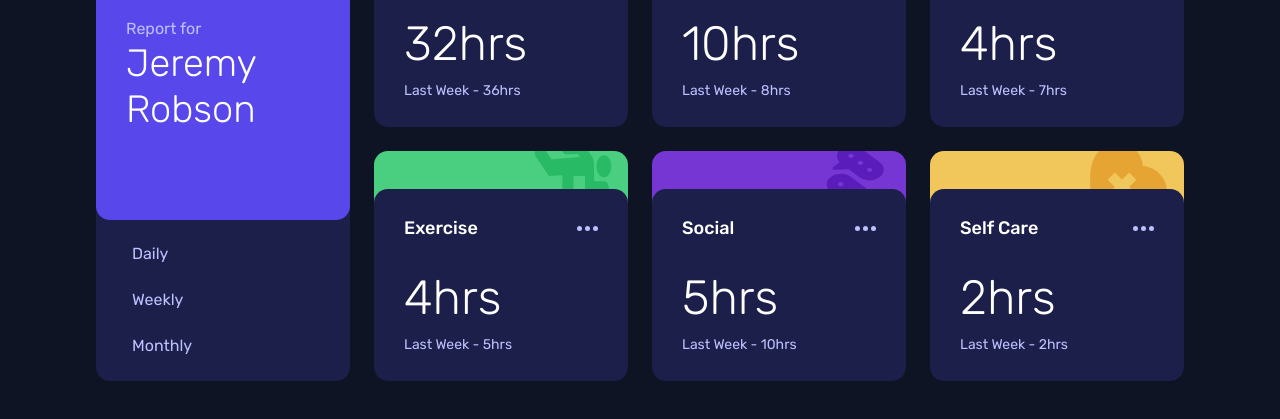
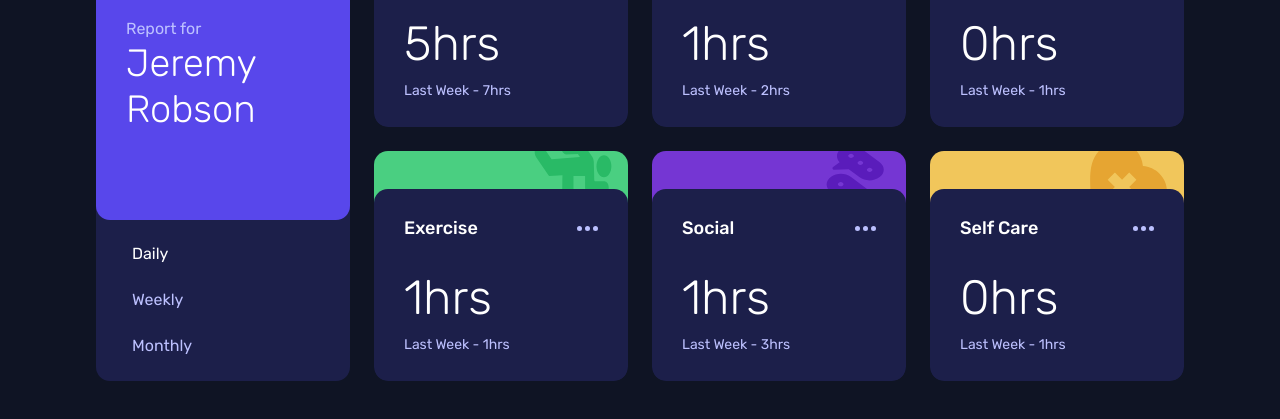
Before and after one commit to robinjmm/time-tracking-dashboard, a website built with Vite: page index.html in a window 1280 px wide. Both pictures are taken after a click on the button "Daily". Shown: the part 215-634 px from the top of the page. Built offline with nearby package versions, Linux system fonts and the light colour scheme.

Commit message:
Allow user to update hours based on frequency selected

```diff
--- a/index.html
+++ b/index.html
@@ -43,9 +43,9 @@
 
 			<div class="profile-card__body">
 				<div class="profile-card__list">
-					<button class="button">Daily</button>
-					<button class="button">Weekly</button>
-					<button class="button">Monthly</button>
+					<button class="button js-button-daily">Daily</button>
+					<button class="button js-button-weekly active">Weekly</button>
+					<button class="button js-button-monthly">Monthly</button>
 				</div>
 			</div>
 		</article>
@@ -57,13 +57,13 @@
 
 			<div class="activity-card__body">
 				<div class="activity-card__header">
-					<p class="activity-card__title">Work</p>
+					<p class="activity-card__title js-title">Work</p>
 					<img class="activity-card__ellipsis" src="/images/icon-ellipsis.svg" alt="">
 				</div>
 
 				<div class="activity-card__stats">
-					<p class="activity-card__hours">32hrs</p>
-					<p class="activity-card__previous">Last Week - 36hrs</p>
+					<p class="activity-card__hours js-hours">32hrs</p>
+					<p class="activity-card__previous js-previous">Last Week - 36hrs</p>
 				</div>
 			</div>
 		</article>
@@ -75,13 +75,13 @@
 
 			<div class="activity-card__body">
 				<div class="activity-card__header">
-					<p class="activity-card__title">Play</p>
+					<p class="activity-card__title js-title">Play</p>
 					<img class="activity-card__ellipsis" src="/images/icon-ellipsis.svg" alt="">
 				</div>
 
 				<div class="activity-card__stats">
-					<p class="activity-card__hours">10hrs</p>
-					<p class="activity-card__previous">Last Week - 8hrs</p>
+					<p class="activity-card__hours js-hours">10hrs</p>
+					<p class="activity-card__previous js-previous">Last Week - 8hrs</p>
 				</div>
 			</div>
 		</article>
@@ -93,13 +93,13 @@
 
 			<div class="activity-card__body">
 				<div class="activity-card__header">
-					<p class="activity-card__title">Study</p>
+					<p class="activity-card__title js-title">Study</p>
 					<img class="activity-card__ellipsis" src="/images/icon-ellipsis.svg" alt="">
 				</div>
 
 				<div class="activity-card__stats">
-					<p class="activity-card__hours">4hrs</p>
-					<p class="activity-card__previous">Last Week - 7hrs</p>
+					<p class="activity-card__hours js-hours">4hrs</p>
+					<p class="activity-card__previous js-previous">Last Week - 7hrs</p>
 				</div>
 			</div>
 		</article>
@@ -111,13 +111,13 @@
 
 			<div class="activity-card__body">
 				<div class="activity-card__header">
-					<p class="activity-card__title">Exercise</p>
+					<p class="activity-card__title js-title">Exercise</p>
 					<img class="activity-card__ellipsis" src="/images/icon-ellipsis.svg" alt="">
 				</div>
 
 				<div class="activity-card__stats">
-					<p class="activity-card__hours">4hrs</p>
-					<p class="activity-card__previous">Last Week - 5hrs</p>
+					<p class="activity-card__hours js-hours">4hrs</p>
+					<p class="activity-card__previous js-previous">Last Week - 5hrs</p>
 				</div>
 			</div>
 		</article>
@@ -129,13 +129,13 @@
 
 			<div class="activity-card__body">
 				<div class="activity-card__header">
-					<p class="activity-card__title">Social</p>
+					<p class="activity-card__title js-title">Social</p>
 					<img class="activity-card__ellipsis" src="/images/icon-ellipsis.svg" alt="">
 				</div>
 
 				<div class="activity-card__stats">
-					<p class="activity-card__hours">5hrs</p>
-					<p class="activity-card__previous">Last Week - 10hrs</p>
+					<p class="activity-card__hours js-hours">5hrs</p>
+					<p class="activity-card__previous js-previous">Last Week - 10hrs</p>
 				</div>
 			</div>
 		</article>
@@ -147,13 +147,13 @@
 
 			<div class="activity-card__body">
 				<div class="activity-card__header">
-					<p class="activity-card__title">Self Care</p>
+					<p class="activity-card__title js-title">Self Care</p>
 					<img class="activity-card__ellipsis" src="/images/icon-ellipsis.svg" alt="">
 				</div>
 
 				<div class="activity-card__stats">
-					<p class="activity-card__hours">2hrs</p>
-					<p class="activity-card__previous">Last Week - 2hrs</p>
+					<p class="activity-card__hours js-hours">2hrs</p>
+					<p class="activity-card__previous js-previous">Last Week - 2hrs</p>
 				</div>
 			</div>
 		</article>
@@ -166,5 +166,6 @@
 		</a>
 	</footer>
 
+	<script type="module" src="./js/main.js"></script>
 </body>
 </html>
--- /dev/null
+++ b/js/main.js
@@ -0,0 +1,38 @@
+const buttons = document.querySelectorAll("button");
+const activityHours = document.querySelectorAll(".js-hours");
+const activityPreviousHours = document.querySelectorAll(".js-previous");
+
+const getData = async () => {
+    const response = await fetch("/data.json");
+    return await response.json();
+};
+
+const updateHours = async (frequency) => {
+	const data = await getData();
+
+	for (let i = 0; i < data.length; i++) {
+		let activityHour = activityHours[i];
+		let activityPreviousHour = activityPreviousHours[i];
+		let activity = data[i];
+		let timeFrame = activity.timeframes[frequency.toLowerCase()];
+
+		activityHour.textContent = `${timeFrame.current}hrs`;
+		activityPreviousHour.textContent = `Last Week - ${timeFrame.previous}hrs`;
+	}
+};
+
+const removeActive = () => {
+	document.querySelectorAll("button").forEach(button => button.classList.remove("active"));
+};
+
+const setActive = (element) => {
+	element.classList.add("active");
+};
+
+buttons.forEach(button => {
+	button.addEventListener("click", function() {
+		updateHours(this.textContent);
+		removeActive();
+		setActive(this);
+	})
+});
--- a/scss/components/_buttons.scss
+++ b/scss/components/_buttons.scss
@@ -11,3 +11,8 @@
 		color: var(--text-accent-white);
 	}
 }
+
+/*! purgecss ignore current */
+.active {
+	color: var(--text-accent-white);
+}
```
Also changed, not shown: public/data.json (renamed from data.json).
